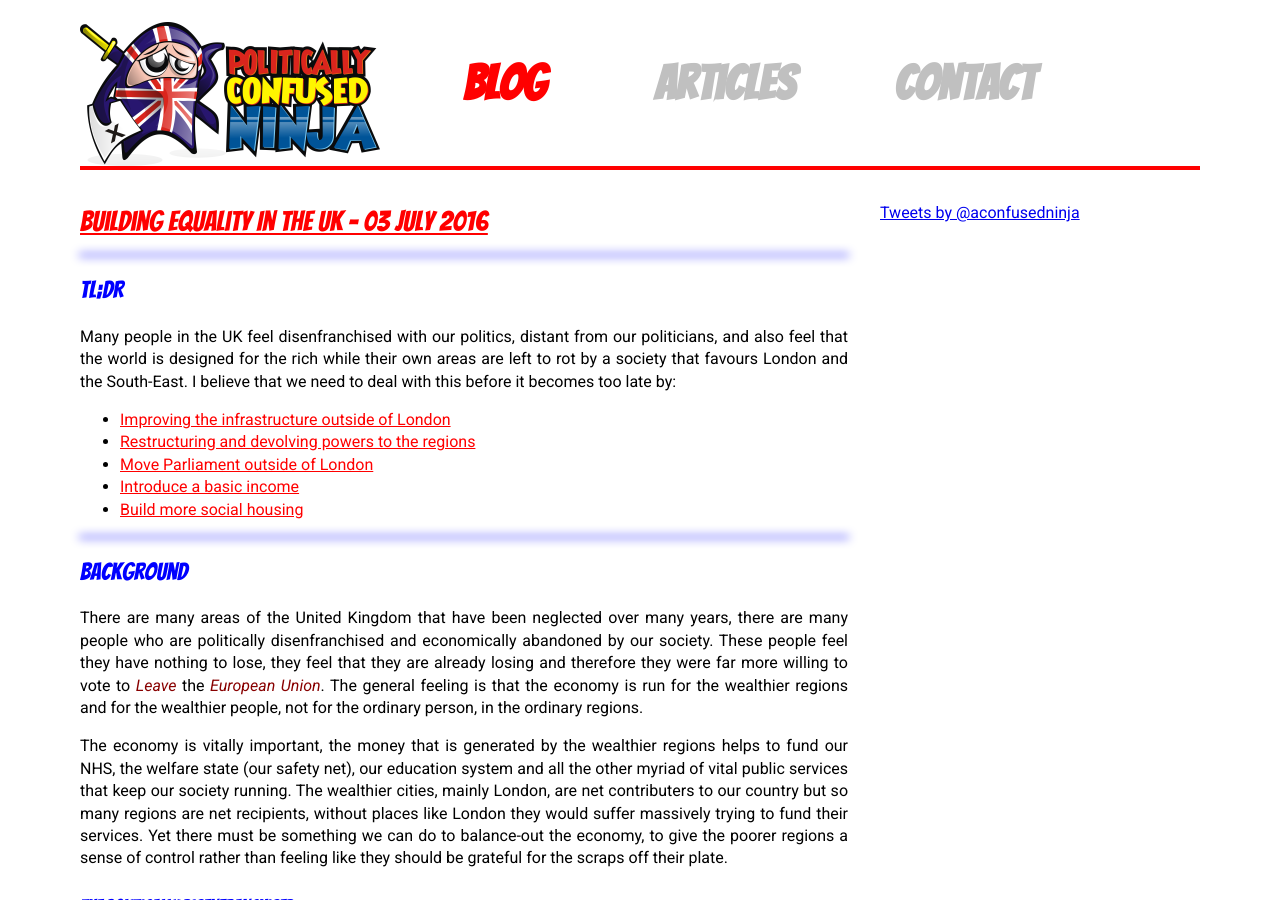
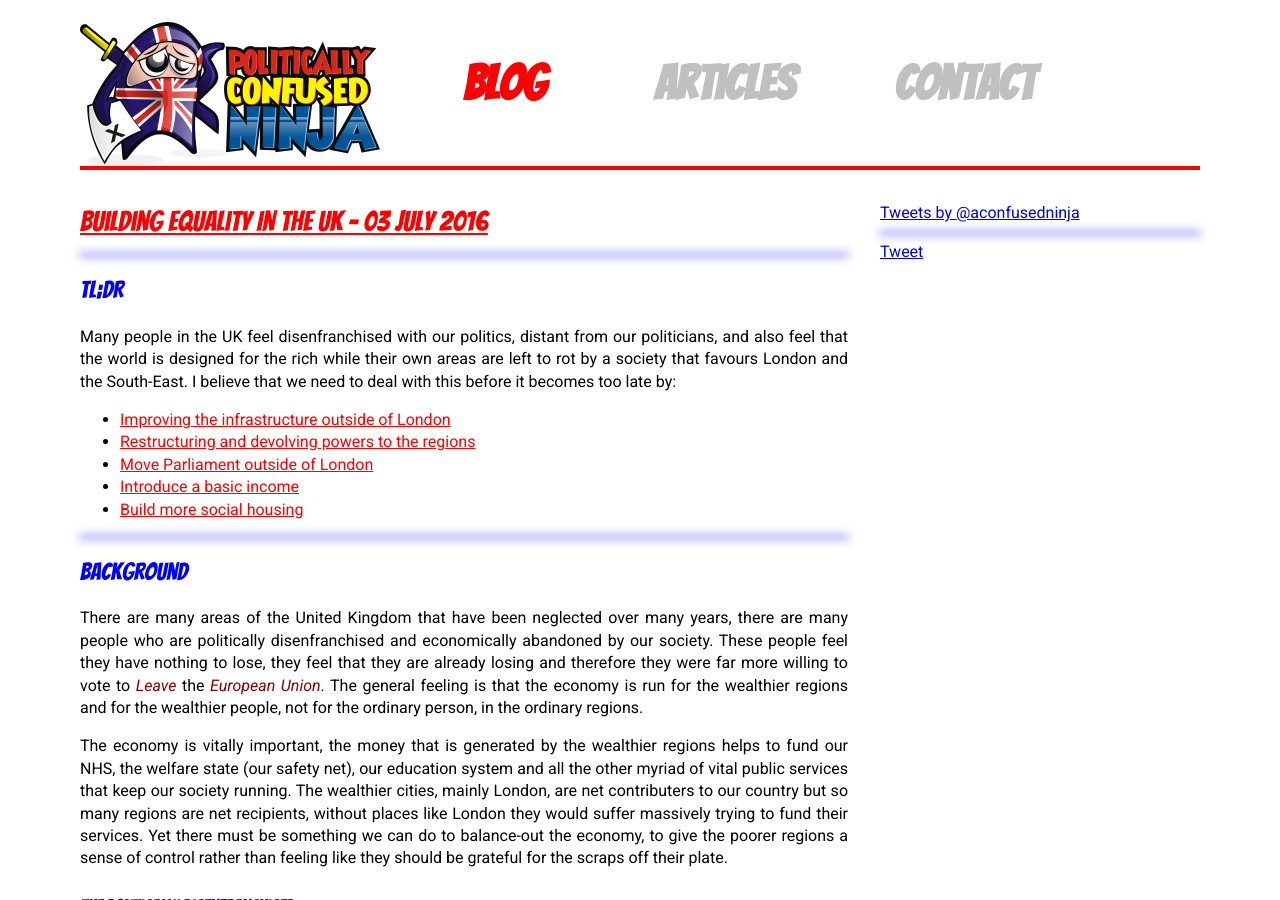
Before and after one commit to ninjaferret/politicallyconfusedninja, a Jekyll site: the page built from index.html, in a window 1280 px wide and 900 px high. Built offline with Jekyll 4.4.1, drawn with Linux system fonts in a browser that asks for light colours; comment, search, counter and statistics services are not loaded.

Commit message:
Add in some metadata and share links

```diff
--- a/_layouts/default.html
+++ b/_layouts/default.html
@@ -3,8 +3,54 @@
 <head>
     <meta charset="utf-8" />
     <meta name="viewport" content="width=device-width, initial-scale=1.0">
-    <meta name="description" content="An exploration of UK politics">
+    {% if page.description %}
+    <meta name="description" content="{{ page.description }}">
+    {% endif %}
+    <link rel="author" href="http://twitter.com/aconfusedninja" />
+    <link rel="publisher" href="http://twitter.com/aconfusedninja" />
+
     <meta name="keywords" content="UK, politics, political, government, MP">
+
+    <!-- OpenGraph metadata -->
+    {% if page.title %}
+      <meta property="og:title" content="{{ page.title }}"/>
+    {% else %}
+      <meta property="og:title" content="{{ site.title }}"/>
+    {% endif %}
+    <meta property="og:type" content="blog"/>
+    {% if page.header-img %}
+      <meta property="og:image" content="{{ site.url }}/{{ page.header-img }}" />
+    {% endif %}
+    <meta property="og:url" content="{{ page.url }}" />
+    {% if page.description %}
+        <meta property="og:description" content="{{ page.description }}" />
+    {% else %}
+        <meta property="og:description" content="{{ site.description }}" />
+    {% endif %}
+    <!-- End of OpenGraph metadata -->
+
+    <!-- Twitter cards metadatas -->
+    <meta name="twitter:card" content="summary"/>
+    <meta name="twitter:site" content="@aconfusedninja"/>
+    <meta name="twitter:creator" content="@aconfusedninja"/>
+    {% if page.title %}
+      <meta name="twitter:title" content="{{ page.title }}">
+    {% else %}
+      <meta name="twitter:title" content="{{ site.title }}">
+    {% endif %}
+    {% if page.url %}
+      <meta name="twitter:url" content="{{ site.url }}{{ page.url }}"/>
+    {% endif %}
+    {% if page.description %}
+      <meta name="twitter:description" content="{{ page.description }}"/>
+    {% else %}
+      <meta name="twitter:description" content="{{ site.description }}"/>
+    {% endif %}
+    {% if page.header-img %}
+      <meta name="twitter:image:src" content="{{ site.url }}/{{ page.header-img }}"/>
+    {% endif %}
+    <!-- End of Twitter cards metadata-->
+
     <link rel="shortcut icon" href="/favicon.ico" type="image/x-icon">
     <link rel="icon" href="/assets/images/favicon.ico" type="image/x-icon">
     <link href='http://fonts.googleapis.com/css?family=Bangers' rel='stylesheet' type='text/css'>
@@ -42,6 +88,9 @@
                 <section class="page-sidebar">
                     <a class="twitter-timeline" href="https://twitter.com/aconfusedninja" data-widget-id="479408142074130432">Tweets by @aconfusedninja</a>
                     <script>!function(d,s,id){var js,fjs=d.getElementsByTagName(s)[0],p=/^http:/.test(d.location)?'http':'https';if(!d.getElementById(id)){js=d.createElement(s);js.id=id;js.src=p+"://platform.twitter.com/widgets.js";fjs.parentNode.insertBefore(js,fjs);}}(document,"script","twitter-wjs");</script>
+                    <hr/>
+                    <a href="https://twitter.com/share" class="twitter-share-button" data-via="aconfusedninja" data-related="aconfusedninja">Tweet</a> <script>!function(d,s,id){var js,fjs=d.getElementsByTagName(s)[0],p=/^http:/.test(d.location)?'http':'https';if(!d.getElementById(id)){js=d.createElement(s);js.id=id;js.src=p+'://platform.twitter.com/widgets.js';fjs.parentNode.insertBefore(js,fjs);}}(document, 'script', 'twitter-wjs');</script>
+                    <div class="g-plus" data-action="share" data-annotation="none"></div>
                 </section>
             </div>
             <footer class="page-footer">
```
Also changed, not shown: other parts of _layouts/default.html (+3 -0 lines).
